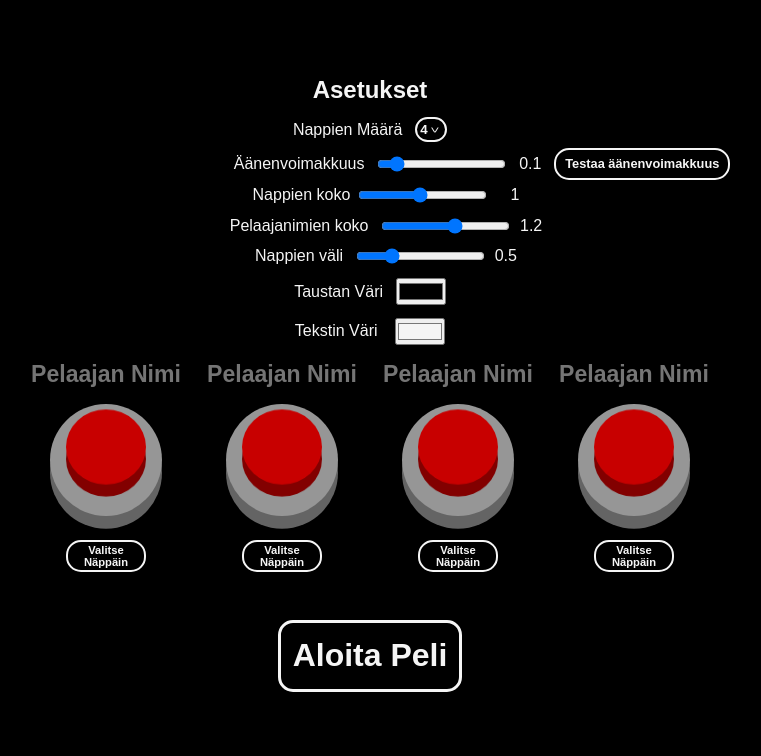
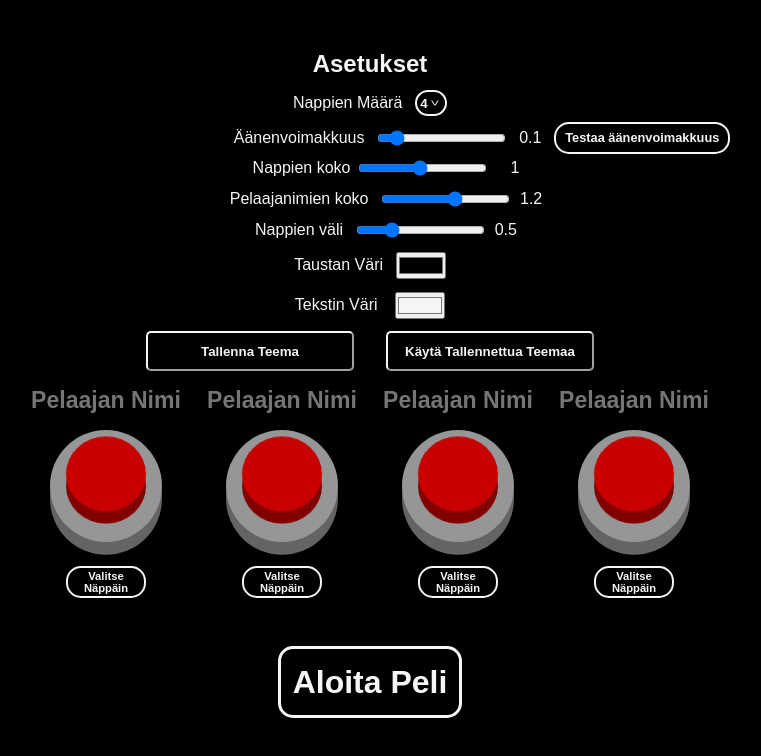
Before and after one commit to WoltEye/vinkare-buzzer, a React (Vite) app: page / in a window 1280 px wide. Shown: the top 756 px of the page, without its empty margins (270-1031 px from the left). Built offline with nearby package versions, Linux system fonts and the light colour scheme.

Commit message:
Add save theme feature

```diff
--- a/src/App.jsx
+++ b/src/App.jsx
@@ -23,6 +23,9 @@ export default function App() {
   const [ textColor, setTextColor ] = useState('#f5f5f5');
   const [ volume, setVolume ] = useState(0.1);
   const [ showNotification, setShowNotification ] = useState(false);
+  const [ notificationType, setNotificationType ] = useState('failedToStart');
+  const [ cookieConsent, setCookieConsent ] = useState(false);
+
 
   const playAudio = () => {
     const buzzer = new Audio(BuzzerAudio);
@@ -41,7 +44,9 @@ export default function App() {
     <NotificationOverlay
     textColor={textColor}
     bgColor={bgColor}
-    setShowNotification={setShowNotification}/>
+    setShowNotification={setShowNotification}
+    type={notificationType}
+    setCookieConsent={setCookieConsent}/>
     }
     { gameStarted &&
       <SettingsButton
@@ -66,7 +71,10 @@ export default function App() {
        setTextColor={setTextColor}
        volume={volume}
        setVolume={setVolume}
-       playAudio={playAudio}/>
+       playAudio={playAudio}
+       setNotificationType={setNotificationType}
+       setShowNotification={setShowNotification}
+       cookieConsent={cookieConsent}/>
     }
     <ButtonGrid
     buttonAmount={buttonAmount}
@@ -93,7 +101,8 @@ export default function App() {
     buttonAmount={buttonAmount}
     textColor={textColor}
     bgColor={bgColor}
-    setShowNotification={setShowNotification}/>
+    setShowNotification={setShowNotification}
+    setNotificationType={setNotificationType}/>
     }
     </section>
     { hideGrid &&
--- /dev/null
+++ b/src/Components/NotificationOverlay/CookieConsent/CookieConsent.css
@@ -0,0 +1,23 @@
+.notification-overlay .notification-box .notification-box-content-container button.cookie-consent {
+    width: 5rem;
+    height: 2.5rem;
+    font-weight: bold;
+    border-radius: 15px;
+    transition: 250ms all;
+    padding: 1.5rem;
+    display: flex;
+    justify-content: center;
+    align-items: center;
+  }
+
+  .notification-overlay .notification-box .notification-box-content-container button.cookie-consent:hover {
+    cursor: pointer;
+  }
+
+  .cookie-consent.button-container {
+    display: flex;
+    flex-direction: row;
+    justify-content: center;
+    align-items: center;
+    gap: 2rem;
+  }
--- /dev/null
+++ b/src/Components/NotificationOverlay/FailedToStart/FailedToStart.css
@@ -0,0 +1,11 @@
+.notification-overlay .notification-box .notification-box-content-container button {
+    width: 3rem;
+    height: 2rem;
+    font-weight: bold;
+    border-radius: 15px;
+    transition: 250ms all;
+  }
+
+  .notification-overlay .notification-box .notification-box-content-container button:hover {
+    cursor: pointer;
+  }
--- /dev/null
+++ b/src/Components/NotificationOverlay/FailedToStart/FailedToStart.jsx
@@ -0,0 +1,23 @@
+import React from 'react';
+import './FailedToStart.css';
+
+export default function FailedToStart({ setHover, setShowNotification, hover, bgColor, textColor }) {
+  return (
+    <>
+    <h2>Virhe</h2>
+    <p>
+       Syötä jokaiselle pelaajalle nimi ja näppäin ennen pelin aloittamista. <br/>
+       Tarkista myös että jokaisella pelaajalla on erilainen nimi.
+    </p>
+    <button
+    className='ok-button'
+    onMouseOver={() => { setHover(true) }}
+    onMouseOut={() => { setHover(false) }}
+    onClick={() => { setShowNotification(false) }}
+    style={hover ? {color: textColor, background: bgColor, border: `2px solid ${bgColor}`}
+          : {color: bgColor, background: textColor, border: `2px solid ${bgColor}`} }>
+          OK
+   </button>
+   </>
+  )
+}
--- a/src/Components/NotificationOverlay/NotificationOverlay.css
+++ b/src/Components/NotificationOverlay/NotificationOverlay.css
@@ -1,5 +1,5 @@
 .notification-overlay {
-  position: absolute;
+  position: fixed;
   background: rgba(0, 0, 0, .7);
   color: whitesmoke;
   display: flex;
@@ -8,6 +8,7 @@
   z-index: 2;
   width: 100%;
   height: 100%;
+  top: 0;
 }
 
 .notification-overlay .notification-box {
@@ -22,16 +23,5 @@
   align-items: center;
   text-align: center;
   gap: 1rem;
+  width: 30rem;
 }
-
-.notification-overlay .notification-box .notification-box-content-container button {
-  width: 3rem;
-  height: 2rem;
-  font-weight: bold;
-  border-radius: 15px;
-  transition: 250ms all;
-}
-
-.notification-overlay .notification-box .notification-box-content-container button:hover {
-  cursor: pointer;
-}
--- /dev/null
+++ b/src/Components/Settings/SaveAndLoadSettings/SaveAndLoadSettings.css
@@ -0,0 +1,19 @@
+.save-and-load-settings {
+  display: flex;
+  flex-direction: row;
+  justify-content: center;
+  align-items: center;
+  gap: 2rem;
+}
+
+.save-and-load-settings button {
+  width: 13rem;
+  height: 2.5rem;
+  font-weight: bold;
+  border-radius: 5px;
+  transition: 250ms all;
+}
+
+.save-and-load-settings button:hover {
+  cursor: pointer;
+}
--- /dev/null
+++ b/src/Components/Settings/SaveAndLoadSettings/SaveAndLoadSettings.jsx
@@ -0,0 +1,88 @@
+import React, { useEffect, useState } from 'react';
+import './SaveAndLoadSettings.css';
+
+export default function SaveAndLoadSettings({buttonAmount, gap, size, volume, textColor, bgColor, cookieConsent, authorSize, setShowNotification, setNotificationType, changeButtonAmount, setBgColor, setTextColor, setVolume, setGap, setSize, setAuthorSize}) {
+  const [ saveButtonHover, setSaveButtonHover ] = useState(false);
+  const [ loadButtonHover, setLoadButtonHover ] = useState(false);
+
+  const handleSave = () => {
+    const cookieConsentLocalStorage = localStorage.getItem('cookieConsent');
+    if(cookieConsentLocalStorage) {
+    localStorage.setItem('settings', JSON.stringify({
+       buttonAmount,
+       gap,
+       size,
+       volume,
+       textColor,
+       bgColor,
+       authorSize
+     }))
+    } else {
+      setNotificationType('cookieConsent');
+      setShowNotification(true);
+    }
+  }
+
+  useEffect(() => { if(cookieConsent) { handleSave() } }, [cookieConsent])
+
+  const applySettings = settingsObject => {
+    Object.keys(settingsObject).forEach(setting => {
+      switch(setting) {
+        case 'buttonAmount':
+        changeButtonAmount(settingsObject[setting]);
+        break;
+        case 'gap':
+        setGap(settingsObject[setting]);
+        break;
+        case 'size':
+        setSize(settingsObject[setting]);
+        break;
+        case 'volume':
+        setVolume(settingsObject[setting]);
+        break;
+        case 'textColor':
+        setTextColor(settingsObject[setting]);
+        break;
+        case 'bgColor':
+        setBgColor(settingsObject[setting]);
+        break;
+        case 'authorSize':
+        setAuthorSize(settingsObject[setting]);
+        break;
+        default:
+        console.error(`Unknown setting value ${setting}`);
+      }
+    })
+  }
+
+  const handleLoad = () => {
+    const settingsRaw = localStorage.getItem('settings');
+    const settings = settingsRaw ? JSON.parse(settingsRaw) : null;
+     if (!settings) {
+      window.alert('Tallennettuja tietoja ei löytynyt');
+    } else {
+      applySettings(settings);
+    }
+  }
+
+  return (
+    <>
+    <div className='save-and-load-settings'>
+    <button
+    onClick={handleSave}
+    onMouseOver={() => { setSaveButtonHover(true) }}
+    onMouseOut={() => { setSaveButtonHover(false) }}
+    style={saveButtonHover ? {borderColor: textColor, color: bgColor, background: textColor} : {borderColor: textColor, color: textColor, background: bgColor}}>
+      Tallenna Teema
+    </button>
+    <button
+    onClick={handleLoad}
+    onMouseOver={() => { setLoadButtonHover(true) }}
+    onMouseOut={() => { setLoadButtonHover(false) }}
+    style={loadButtonHover ? {borderColor: textColor, color: bgColor, background: textColor} : {borderColor: textColor, color: textColor, background: bgColor}}>
+      Käytä Tallennettua Teemaa
+    </button>
+    </div>
+    </>
+  )
+}
--- a/src/Components/Settings/Settings.jsx
+++ b/src/Components/Settings/Settings.jsx
@@ -7,8 +7,9 @@ import BackgroundColorPicker from './BackgroundColorPicker/BackgroundColorPicker
 import './Settings.css';
 import TextColorPicker from './TextColorPicker/TextColorPicker';
 import VolumeSlider from './VolumeSlider/VolumeSlider';
+import SaveAndLoadSettings from './SaveAndLoadSettings/SaveAndLoadSettings';
 
-export default function Settings({ bgColor, playAudio, volume, setVolume, setBgColor, gap, setGap, authorSize, setAuthorSize, size, setSize, buttonAmount, changeButtonAmount, textColor, setTextColor }) {
+export default function Settings({ bgColor, playAudio, volume, setVolume, setShowNotification, setBgColor, cookieConsent, gap, setNotificationType, setGap, authorSize, setAuthorSize, size, setSize, buttonAmount, changeButtonAmount, textColor, setTextColor }) {
   return (
     <div className='settings'>
       <h1 style={{color: textColor}}>Asetukset</h1>
@@ -42,6 +43,24 @@ export default function Settings({ bgColor, playAudio, volume, setVolume, setBgC
       <TextColorPicker
       setTextColor={setTextColor}
       textColor={textColor} />
+      <SaveAndLoadSettings
+      buttonAmount={buttonAmount}
+      gap={gap}
+      authorSize={authorSize}
+      volume={volume}
+      size={size}
+      textColor={textColor}
+      bgColor={bgColor}
+      setBgColor={setBgColor}
+      setAuthorSize={setAuthorSize}
+      setSize={setSize}
+      setTextColor={setTextColor}
+      setGap={setGap}
+      cookieConsent={cookieConsent}
+      changeButtonAmount={changeButtonAmount}
+      setVolume={setVolume}
+      setNotificationType={setNotificationType}
+      setShowNotification={setShowNotification}/>
     </div>
   )
 }
--- a/src/Components/StartButton/StartButton.jsx
+++ b/src/Components/StartButton/StartButton.jsx
@@ -1,12 +1,13 @@
 import React, { useState } from 'react';
 import './StartButton.css';
 
-export default function StartButton({ startGame, bgColor, textColor, setShowNotification, buttonNameStatus, buttonAmount, kbButtonStatus}) {
+export default function StartButton({ startGame, bgColor, textColor, setShowNotification, buttonNameStatus, buttonAmount, kbButtonStatus, setNotificationType}) {
   const [ hovered, setHovered ] = useState(false);
   const handleStartGame = () => {
     if(buttonNameStatus.length === buttonAmount && buttonNameStatus.every(item => item ? true : false) && kbButtonStatus.length === buttonAmount) {
       startGame(true);
     } else {
+      setNotificationType('failedToStart');
       setShowNotification(true);
     }
   }
```
Also changed, not shown: src/Components/NotificationOverlay/CookieConsent/CookieConsent.jsx (added, +44 -0 lines), src/Components/NotificationOverlay/NotificationOverlay.jsx (+19 -14 lines).
